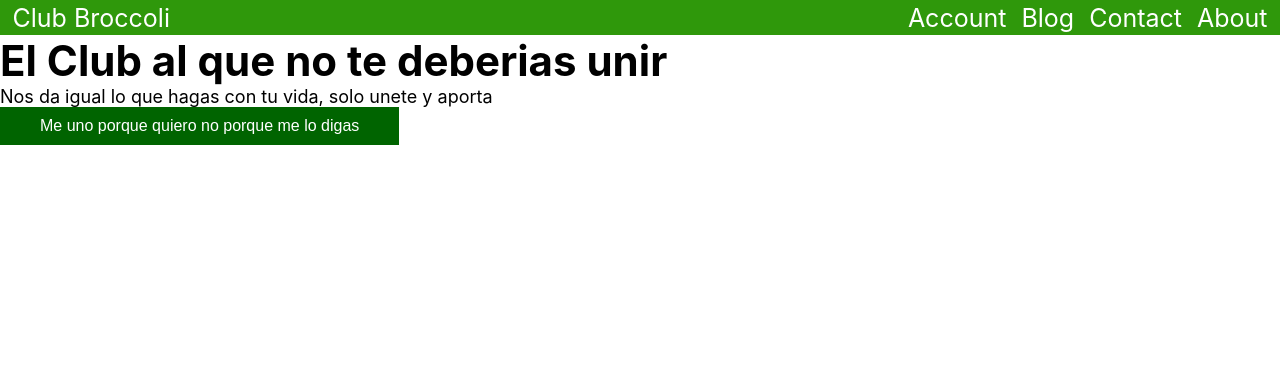
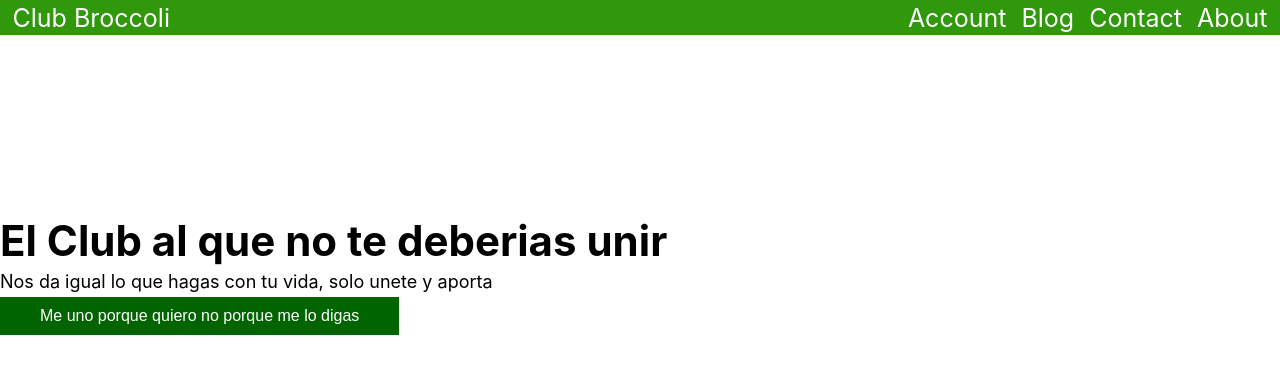
Before and after one commit to lsoca007/club_broccoli, a React (Create React App) app: page / in a window 1280 px wide. Shown: the top 374 px of the page. Built offline with nearby package versions, Linux system fonts and the light colour scheme.

Commit message:
Mas Bonico

```diff
--- a/src/App.css
+++ b/src/App.css
@@ -85,7 +85,9 @@ html {
 
 .column1-hero {
   display: flex;
+  height: 60vh;
   flex-direction: column;
+  justify-content: center;
   align-items: flex-start;
 }
 .hero-button1 {
@@ -98,7 +100,9 @@ html {
 }
 .column1-hero h1 {
   font-size: 4.2rem;
+  padding-bottom: 0.5rem;
 }
 .column1-hero p {
   font-size: 1.8rem;
+  padding-bottom: 0.5rem;
 }
```
